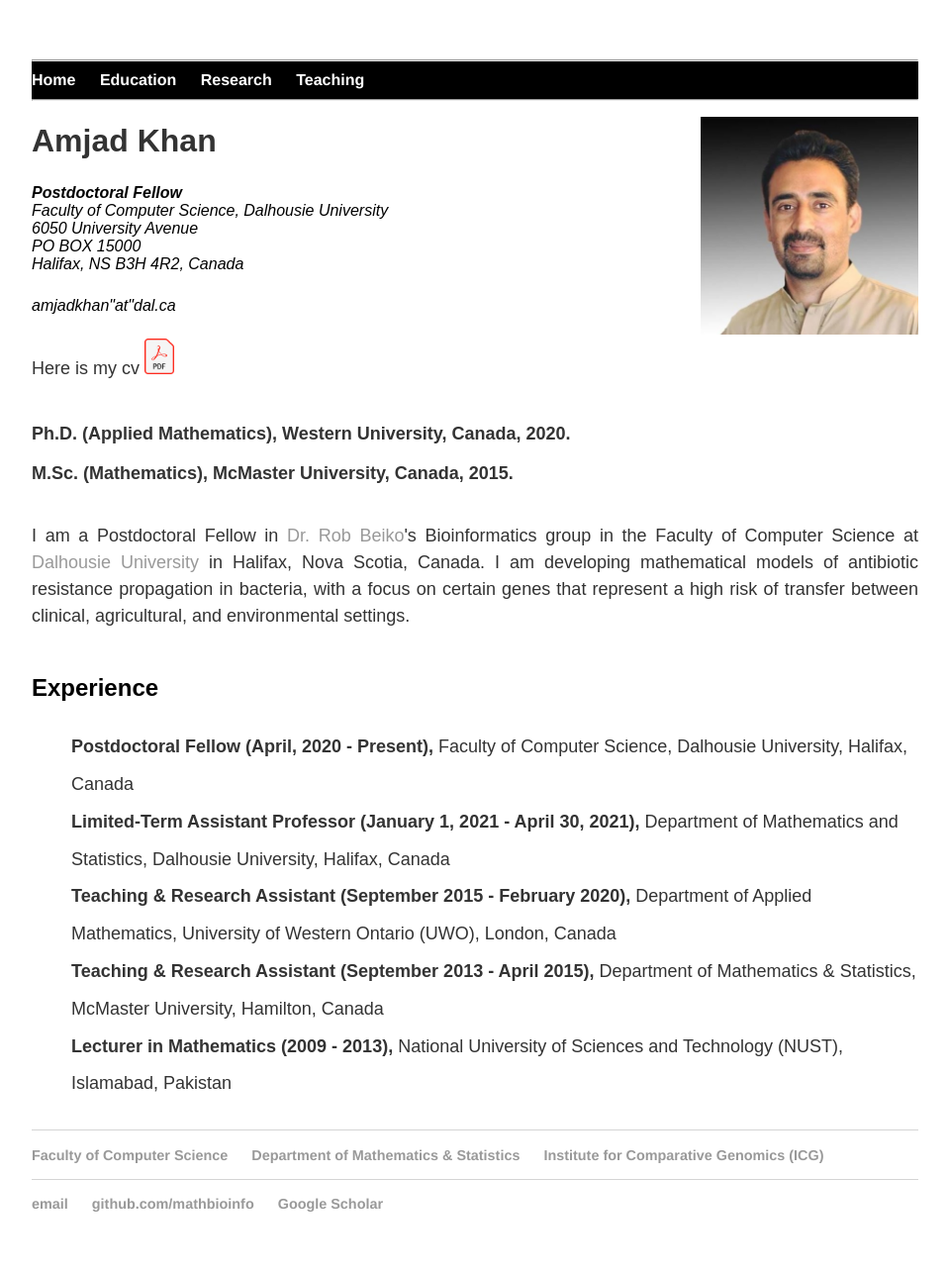
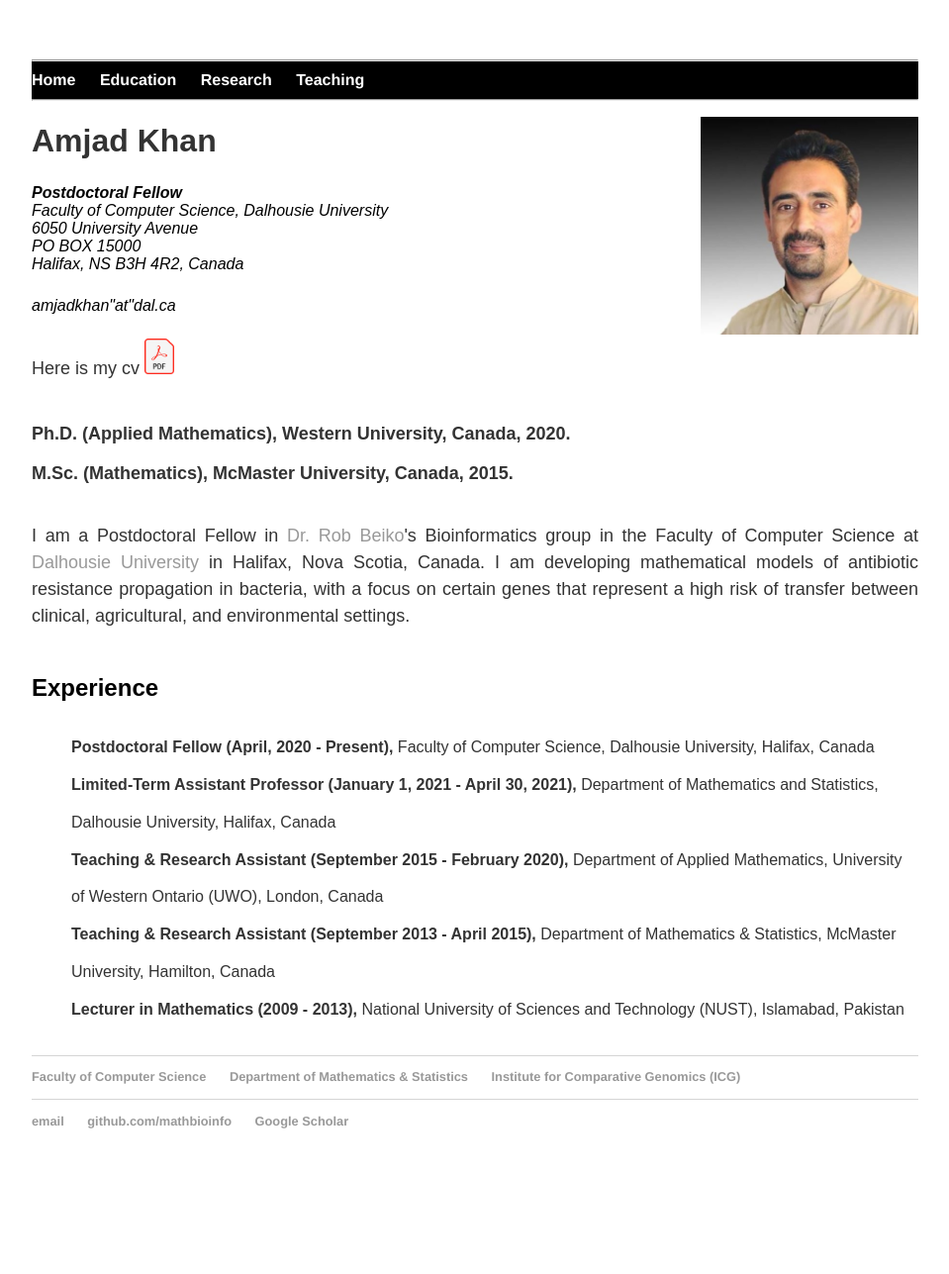
Before and after one commit to MathBioInfo/amjadkhan, a Jekyll site: the page index.html, which Jekyll copies as it is, in a window 1280 px wide. Shown: the whole page at 99% size, without its empty margins (160-1119 px from the left). Built offline with Jekyll 4.4.1, drawn with Linux system fonts in a browser that asks for light colours; after the commit the page ends 1202 px from its top, so only the background shows below that.

Commit message:
Update index.html

```diff
--- a/index.html
+++ b/index.html
@@ -53,7 +53,7 @@
 				Canada. I am developing mathematical models of antibiotic resistance propagation in bacteria, with a focus on certain genes that represent a high risk of
 				transfer between clinical, agricultural, and environmental settings. </p>
 			<br><font size="5"><b>Experience</b></font><br>
-			<p style="text-align:justify;line-height:1"><font size="4">
+			<p style="text-align:justify;line-height:1"><font size="3">
 			<ul style="list-style-type:none;">
 			<li><b>Postdoctoral Fellow (April, 2020 - Present),</b> Faculty of Computer Science, Dalhousie University, Halifax, Canada </li>
 			<li><b>Limited-Term Assistant Professor (January 1, 2021 - April 30, 2021), </b> Department of Mathematics and Statistics, Dalhousie University, Halifax, Canada </li>
```
